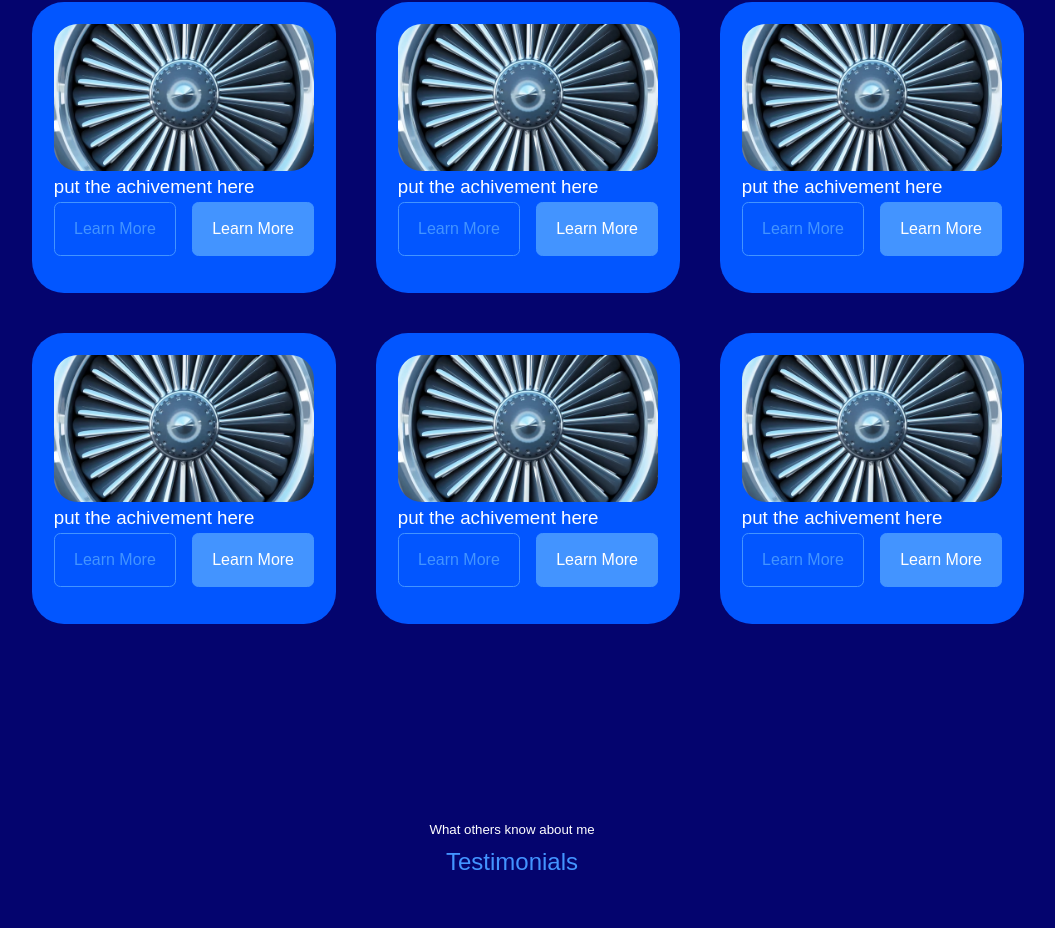
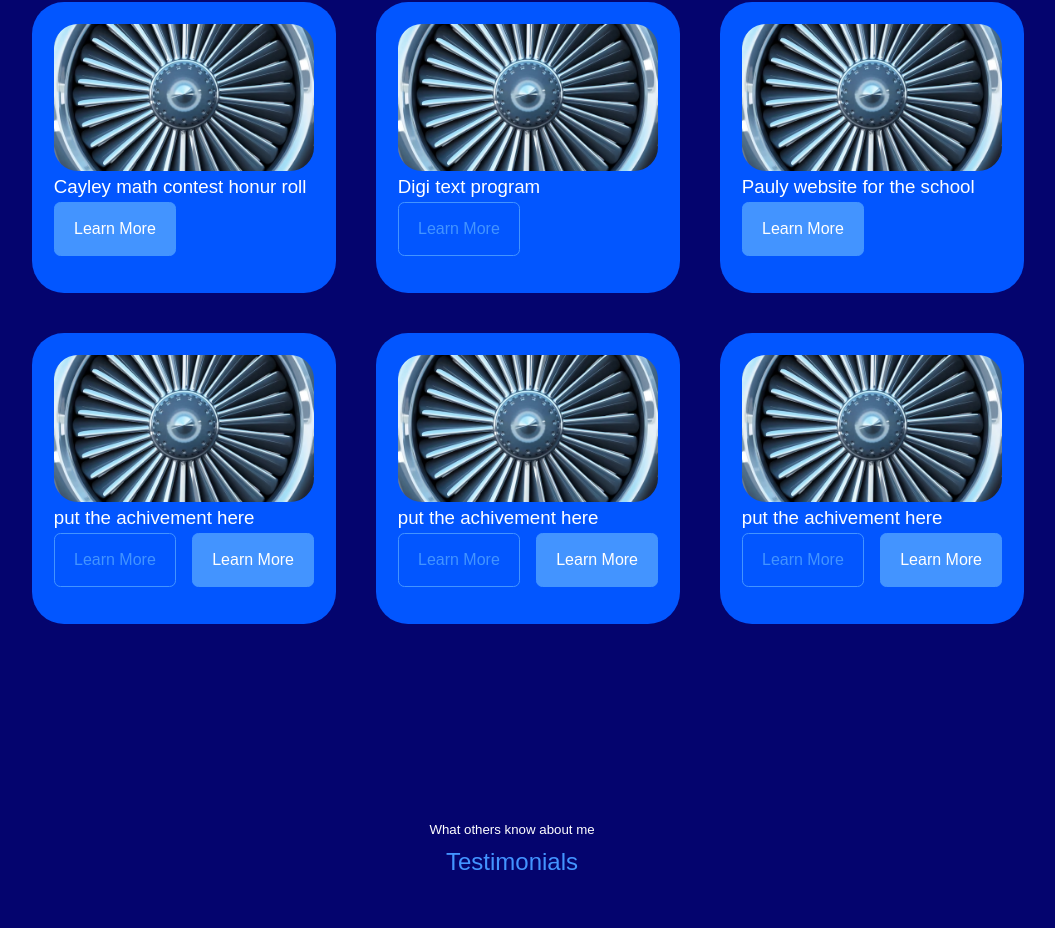
Before and after one commit to jAAckey1ove/Tianze-Yin, a React (Create React App) app: page / in a window 1280 px wide. Shown: the part 3821-4749 px from the top of the page, without its empty margins (128-1183 px from the left). Built offline with nearby package versions, Linux system fonts and the light colour scheme.

Commit message:
adding my accomplishment

```diff
--- a/src/components/portfolio/Portfolio.jsx
+++ b/src/components/portfolio/Portfolio.jsx
@@ -19,29 +19,26 @@ const Portfolio = () => {
           <div className = 'portfolio__item-image'>
             <img src={img1} alt = ''/>
           </div>
-          <h3>put the achivement here</h3>
+          <h3>Cayley math contest honur roll</h3>
           <div className = 'portfolio__item-cta'>
-            <a href = '' className = 'btn' target = '_blank'>Learn More</a>
-            <a href = '' className = 'btn btn-primary' target = '_blank'>Learn More</a>
+            <a href = 'https://www.cemc.uwaterloo.ca/contests/past_contests/2023/2023FGHResults.pdf' className = 'btn btn-primary' target = '_blank'>Learn More</a>
           </div>
         </article>
         <article className = 'portfolio__item'>
           <div className = 'portfolio__item-image'>
             <img src={img1} alt = ''/>
           </div>
-          <h3>put the achivement here</h3>
+          <h3>Digi text program</h3>
           <div className = 'portfolio__item-cta'>
-            <a href = '' className = 'btn' target = '_blank'>Learn More</a>
-            <a href = '' className = 'btn btn-primary' target = '_blank'>Learn More</a>
+          <a href = 'https://www.digitext.ca/#/' className = 'btn' target = '_blank'>Learn More</a>
           </div>
         </article>
         <article className = 'portfolio__item'>
           <div className = 'portfolio__item-image'>
             <img src={img1} alt = ''/>
           </div>
-          <h3>put the achivement here</h3>
+          <h3>Pauly website for the school</h3>
           <div className = 'portfolio__item-cta'>
-            <a href = '' className = 'btn' target = '_blank'>Learn More</a>
             <a href = '' className = 'btn btn-primary' target = '_blank'>Learn More</a>
           </div>
         </article>
```
